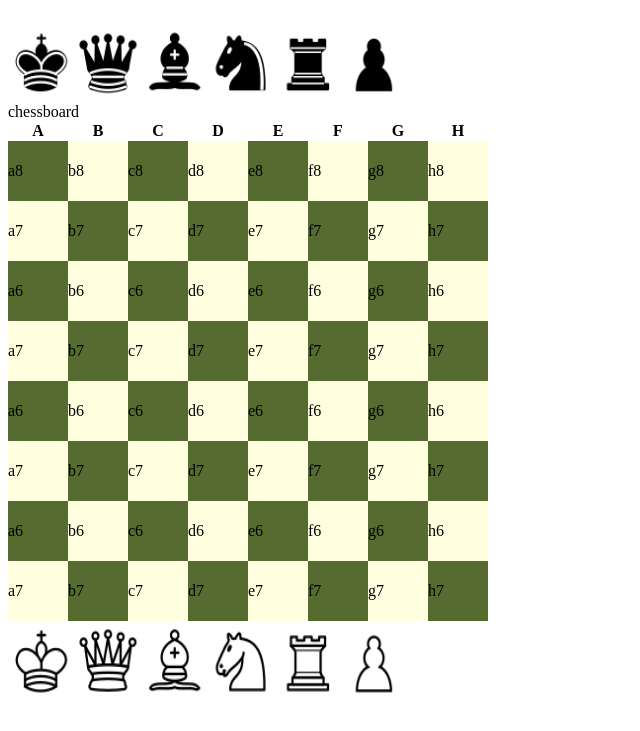
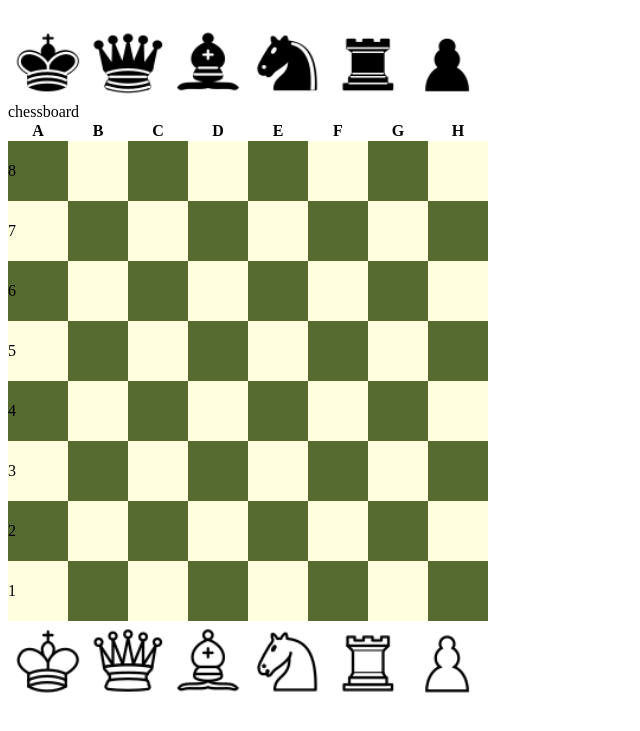
Before and after one commit to 1810-java-blake/project-0-jdula, a plain HTML site: page index.html in a window 1280 px wide. Shown: the part 61-792 px from the top of the page, without its empty margins (0-640 px from the left). Drawn offline with Linux system fonts and the light colour scheme; a script that the page names is missing.

Commit message:
Finalized chessboard view and created the javascript

```diff
--- a/index.html
+++ b/index.html
@@ -13,7 +13,7 @@
     <h1>Chess Game</h1>
 
     <div>
-        <img src="images/BlackPieces.png" width="400px" height = "80px">
+        <img src="images/BlackPieces.png" class ="pieces" width="480px" height = "80px">
     </div>
     <div>
         <table >
@@ -31,91 +31,91 @@
             <tbody>
                 <tr>
                     <!-- <td class = "rowhead">8</td> -->
-                    <td id = "a8" class = "green">a8</td>
-                    <td id = "b8" class = "white">b8</td>
-                    <td id = "c8" class = "green">c8</td>
-                    <td id = "d8" class = "white">d8</td>
-                    <td id = "e8" class = "green">e8</td>
-                    <td id = "f8" class = "white">f8</td>
-                    <td id = "g8" class = "green">g8</td>
-                    <td id = "h8" class = "white">h8</td>
+                    <td id = "a8" class = "green">8</td>
+                    <td id = "b8" class = "white"></td>
+                    <td id = "c8" class = "green"></td>
+                    <td id = "d8" class = "white"></td>
+                    <td id = "e8" class = "green"></td>
+                    <td id = "f8" class = "white"></td>
+                    <td id = "g8" class = "green"></td>
+                    <td id = "h8" class = "white"></td>
                 </tr>
                  <tr>
                     <!-- <td class = "rowhead">7</td> -->
-                    <td id = "a7" class = "white">a7</td>
-                    <td id = "b7" class = "green">b7</td>
-                    <td id = "c7" class = "white">c7</td>
-                    <td id = "d7" class = "green">d7</td>
-                    <td id = "e7" class = "white">e7</td>
-                    <td id = "f7" class = "green">f7</td>
-                    <td id = "g7" class = "white">g7</td>
-                    <td id = "h7" class = "green">h7</td>
+                    <td id = "a7" class = "white">7</td>
+                    <td id = "b7" class = "green"></td>
+                    <td id = "c7" class = "white"></td>
+                    <td id = "d7" class = "green"></td>
+                    <td id = "e7" class = "white"></td>
+                    <td id = "f7" class = "green"></td>
+                    <td id = "g7" class = "white"></td>
+                    <td id = "h7" class = "green"></td>
                 </tr>
                 <tr>
                     <!-- <td class = "rowhead">6</td> -->
-                    <td id = "a6" class = "green">a6</td>
-                    <td id = "b6" class = "white">b6</td>
-                    <td id = "c6" class = "green">c6</td>
-                    <td id = "d6" class = "white">d6</td>
-                    <td id = "e6" class = "green">e6</td>
-                    <td id = "f6" class = "white">f6</td>
-                    <td id = "g6" class = "green">g6</td>
-                    <td id = "h6" class = "white">h6</td>
+                    <td id = "a6" class = "green">6</td>
+                    <td id = "b6" class = "white"></td>
+                    <td id = "c6" class = "green"></td>
+                    <td id = "d6" class = "white"></td>
+                    <td id = "e6" class = "green"></td>
+                    <td id = "f6" class = "white"></td>
+                    <td id = "g6" class = "green"></td>
+                    <td id = "h6" class = "white"></td>
                 </tr>
                 <tr>
                     <!-- <td class = "rowhead">5</td> -->
-                    <td id = "a5" class = "white">a7</td>
-                    <td id = "b5" class = "green">b7</td>
-                    <td id = "c5" class = "white">c7</td>
-                    <td id = "d5" class = "green">d7</td>
-                    <td id = "e5" class = "white">e7</td>
-                    <td id = "f5" class = "green">f7</td>
-                    <td id = "g5" class = "white">g7</td>
-                    <td id = "h5" class = "green">h7</td>
+                    <td id = "a5" class = "white">5</td>
+                    <td id = "b5" class = "green"></td>
+                    <td id = "c5" class = "white"></td>
+                    <td id = "d5" class = "green"></td>
+                    <td id = "e5" class = "white"></td>
+                    <td id = "f5" class = "green"></td>
+                    <td id = "g5" class = "white"></td>
+                    <td id = "h5" class = "green"></td>
                 </tr>
                 <tr>
                     <!-- <td class = "rowhead">4</td> -->
-                    <td id = "a4" class = "green">a6</td>
-                    <td id = "b4" class = "white">b6</td>
-                    <td id = "c4" class = "green">c6</td>
-                    <td id = "d4" class = "white">d6</td>
-                    <td id = "e4" class = "green">e6</td>
-                    <td id = "f4" class = "white">f6</td>
-                    <td id = "g4" class = "green">g6</td>
-                    <td id = "h4" class = "white">h6</td>
+                    <td id = "a4" class = "green">4</td>
+                    <td id = "b4" class = "white"></td>
+                    <td id = "c4" class = "green"></td>
+                    <td id = "d4" class = "white"></td>
+                    <td id = "e4" class = "green"></td>
+                    <td id = "f4" class = "white"></td>
+                    <td id = "g4" class = "green"></td>
+                    <td id = "h4" class = "white"></td>
                 </tr>
                 <tr>
                     <!-- <td class = "rowhead">3</td> -->
-                    <td id = "a3" class = "white">a7</td>
-                    <td id = "b3" class = "green">b7</td>
-                    <td id = "c3" class = "white">c7</td>
-                    <td id = "d3" class = "green">d7</td>
-                    <td id = "e3" class = "white">e7</td>
-                    <td id = "f3" class = "green">f7</td>
-                    <td id = "g3" class = "white">g7</td>
-                    <td id = "h3" class = "green">h7</td>
+                    <td id = "a3" class = "white">3</td>
+                    <td id = "b3" class = "green"></td>
+                    <td id = "c3" class = "white"></td>
+                    <td id = "d3" class = "green"></td>
+                    <td id = "e3" class = "white"></td>
+                    <td id = "f3" class = "green"></td>
+                    <td id = "g3" class = "white"></td>
+                    <td id = "h3" class = "green"></td>
                 </tr>
                 <tr>
                     <!-- <td class = "rowhead">2</td> -->
-                    <td id = "a2" class = "green">a6</td>
-                    <td id = "b2" class = "white">b6</td>
-                    <td id = "c2" class = "green">c6</td>
-                    <td id = "d2" class = "white">d6</td>
-                    <td id = "e2" class = "green">e6</td>
-                    <td id = "f2" class = "white">f6</td>
-                    <td id = "g2" class = "green">g6</td>
-                    <td id = "h2" class = "white">h6</td>
+                    <td id = "a2" class = "green">2</td>
+                    <td id = "b2" class = "white"></td>
+                    <td id = "c2" class = "green"></td>
+                    <td id = "d2" class = "white"></td>
+                    <td id = "e2" class = "green"></td>
+                    <td id = "f2" class = "white"></td>
+                    <td id = "g2" class = "green"></td>
+                    <td id = "h2" class = "white"></td>
                 </tr>
                 <tr>
                     <!-- <td class = "rowhead">1</td> -->
-                    <td id = "a1" class = "white">a7</td>
-                    <td id = "b1" class = "green">b7</td>
-                    <td id = "c1" class = "white">c7</td>
-                    <td id = "d1" class = "green">d7</td>
-                    <td id = "e1" class = "white">e7</td>
-                    <td id = "f1" class = "green">f7</td>
-                    <td id = "g1" class = "white">g7</td>
-                    <td id = "h1" class = "green">h7</td>
+                    <td id = "a1" class = "white">1</td>
+                    <td id = "b1" class = "green"></td>
+                    <td id = "c1" class = "white"></td>
+                    <td id = "d1" class = "green"></td>
+                    <td id = "e1" class = "white"></td>
+                    <td id = "f1" class = "green"></td>
+                    <td id = "g1" class = "white"></td>
+                    <td id = "h1" class = "green"></td>
                 </tr>
 
             </tbody>
@@ -123,7 +123,7 @@
 
     </div>
     <div>
-        <img src="images/WhitePieces.png" width="400px" height = "80px">
+        <img src="images/WhitePieces.png" width="480px" height = "80px">
     </div>
 </body>
 
```
Also changed, not shown: main.js (added).
